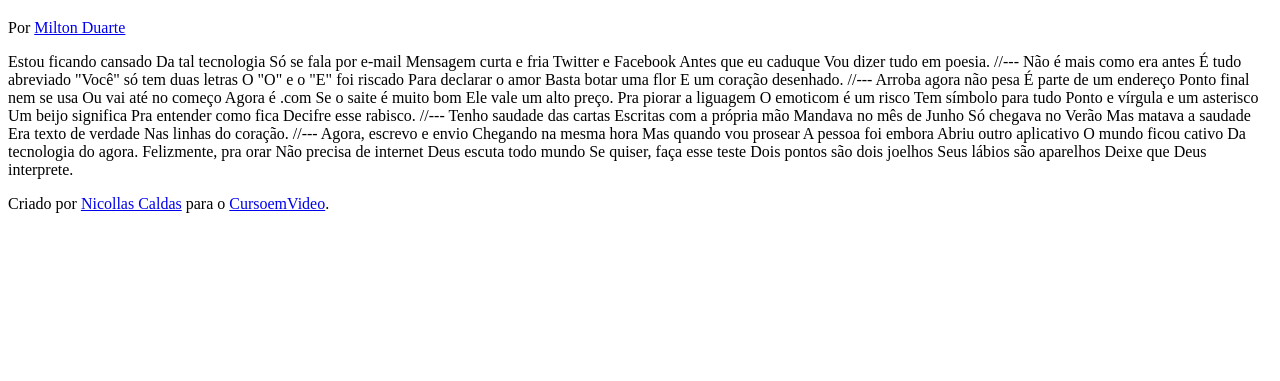
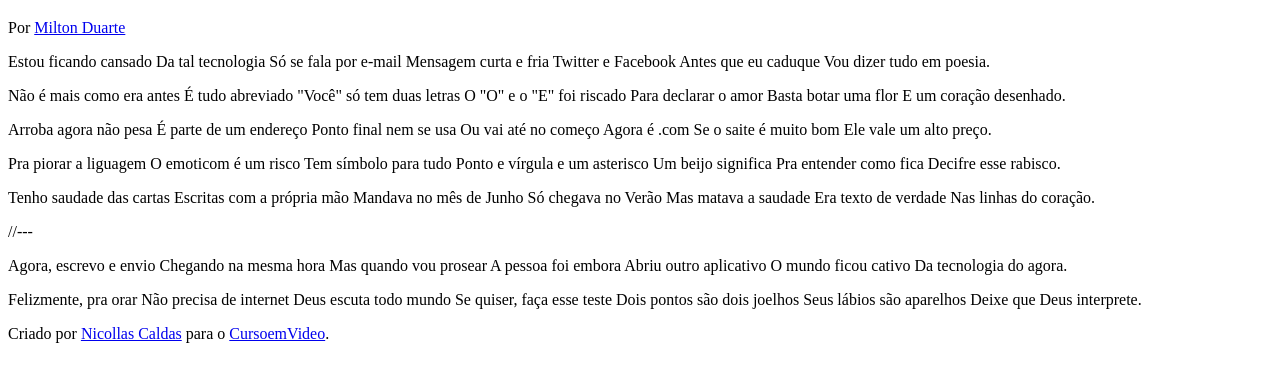
Before and after one commit to nicollascsantos/html-css, a plain HTML site: page desafios/projeto-cordel/index.html in a window 1280 px wide. Shown: the part 61-442 px from the top of the page. Drawn offline with Linux system fonts and the light colour scheme.

Commit message:
Atualizei o Projeto Cordel

```diff
--- /dev/null
+++ b/desafios/projeto-cordel/estilo/style.css
@@ -0,0 +1 @@
+@charset "UTF-8";
--- a/desafios/projeto-cordel/index.html
+++ b/desafios/projeto-cordel/index.html
@@ -4,6 +4,7 @@
     <meta charset="UTF-8">
     <meta name="viewport" content="width=device-width, initial-scale=1.0">
     <title>Cordel Moderno</title>
+    <link rel="stylesheet" href="estilo/style.css">
 </head>
 <body>
     <header>
@@ -11,6 +12,8 @@
         <p>Por <a href="https://www.recantodasletras.com.br/poesias/3186743" target="_blank" rel="external">Milton Duarte</a></p>
     </header>
 
+    <section>
+        <p class="cordel">
             Estou ficando cansado
             Da tal tecnologia
             Só se fala por e-mail
@@ -18,9 +21,11 @@
             Twitter e Facebook
             Antes que eu caduque
             Vou dizer tudo em poesia.
+        </p>
+    </section>
 
-    //---
-
+    <section>
+        <p class="cordel">
             Não é mais como era antes
             É tudo abreviado
             "Você" só tem duas letras
@@ -28,9 +33,11 @@
             Para declarar o amor
             Basta botar uma flor
             E um coração desenhado.
+        </p>
+    </section>
 
-    //---
-
+    <section>
+        <p class="cordel">
             Arroba agora não pesa
             É parte de um endereço
             Ponto final nem se usa
@@ -38,7 +45,8 @@
             Agora é .com
             Se o saite é muito bom
             Ele vale um alto preço.
-
+        </p>
+        <p class="cordel">
             Pra piorar a liguagem
             O emoticom é um risco
             Tem símbolo para tudo
@@ -46,9 +54,11 @@
             Um beijo significa
             Pra entender como fica
             Decifre esse rabisco.
+        </p>
+    </section>
 
-    //---
-
+    <section>
+        <p class="cordel">
             Tenho saudade das cartas
             Escritas com a própria mão
             Mandava no mês de Junho
@@ -56,9 +66,13 @@
             Mas matava a saudade
             Era texto de verdade
             Nas linhas do coração.
+        </p>
+    </section>
 
     //---
 
+    <section>
+        <p class="cordel">
             Agora, escrevo e envio
             Chegando na mesma hora
             Mas quando vou prosear
@@ -66,7 +80,8 @@
             Abriu outro aplicativo
             O mundo ficou cativo
             Da tecnologia do agora.
-
+        </p>
+        <p class="cordel">
             Felizmente, pra orar
             Não precisa de internet
             Deus escuta todo mundo
@@ -74,6 +89,8 @@
             Dois pontos são dois joelhos
             Seus lábios são aparelhos
             Deixe que Deus interprete.
+        </p>
+    </section>
 
     <footer>
         <p>Criado por <a href="https://github.com/nicollascsantos" target="_blank" rel="external">Nicollas Caldas</a> para o <a href="https://www.cursoemvideo.com/" target="_blank" rel="external">CursoemVideo</a>.</p>
```
Lines whose indentation alone changed are shown as unchanged.
